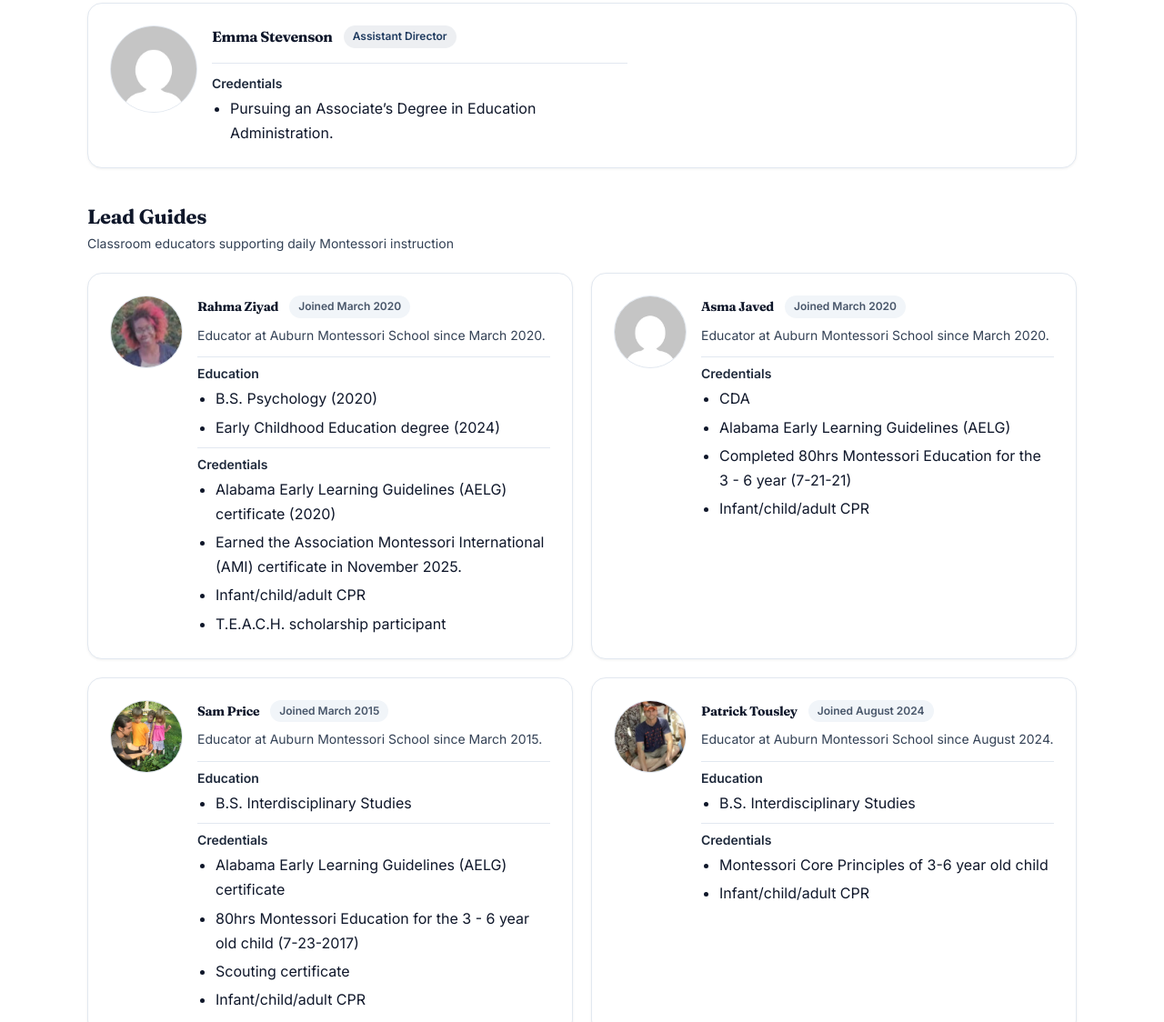
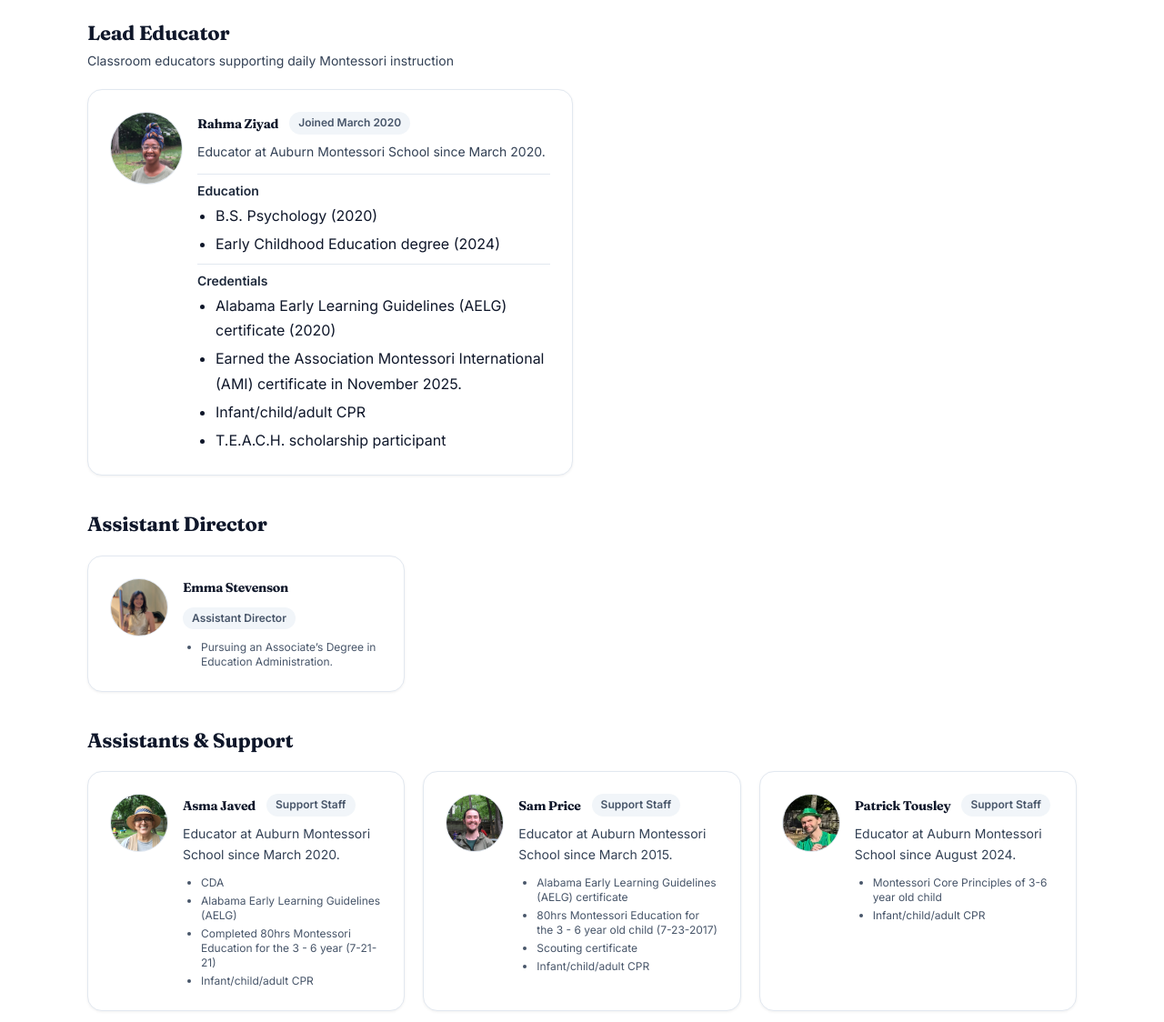
Before and after one commit to DeliciousHouse/auburn-montessori-website, an Astro site: page /educators in a window 1280 px wide. Shown: the part 1143-2267 px from the top of the page at 91% size. Built offline with nearby package versions, Linux system fonts and the light colour scheme; Astro itself is replaced by a stand-in of ours.

Commit message:
feat(educators): refresh profiles and role sections
Update educator photos and profile data, add Janice's entry, and reorganize page sections so Founder/Director, Lead Educator, Assistant Director, and Assistants & Support each show the intended staff without duplicates.

```diff
--- a/src/data/educators.json
+++ b/src/data/educators.json
@@ -10,7 +10,7 @@
       "education": [
         "B.A. Chemistry (minor in Biology and Secondary Education), University of Miami (1993)",
         "MBA (1996)",
-        "M.A. Montessori Education, St. Catherine University (2022)"
+        "MA Ed Specialization in Montessori, St. Catherine University (2022)"
       ],
       "credentialsAndTraining": [
         "Alabama Early Learning Guidelines (AELG) certificate (2019)",
@@ -38,7 +38,7 @@
       "name": "Rahma Ziyad",
       "role": "Educator",
       "since": "Joined March 2020",
-      "photo": { "src": "/images/educators/rahma-ziyad.webp", "alt": "Rahma Ziyad" },
+      "photo": { "src": "/images/educators/rahma-ziyad.png", "alt": "Rahma Ziyad" },
       "education": [
         "B.S. Psychology (2020)",
         "Early Childhood Education degree (2024)"
@@ -55,9 +55,9 @@
     },
     {
       "name": "Asma Javed",
-      "role": "Educator",
+      "role": "Support Staff",
       "since": "Joined March 2020",
-      "photo": { "src": "/images/educators/asma-javed.webp", "alt": "Asma Javed" },
+      "photo": { "src": "/images/educators/asma-javed.png", "alt": "Asma Javed" },
       "credentialsAndTraining": [
         "CDA",
         "Alabama Early Learning Guidelines (AELG)",
@@ -70,9 +70,9 @@
     },
     {
       "name": "Sam Price",
-      "role": "Educator",
+      "role": "Support Staff",
       "since": "Joined March 2015",
-      "photo": { "src": "/images/educators/sam-price.webp", "alt": "Sam Price" },
+      "photo": { "src": "/images/educators/sam-price.png", "alt": "Sam Price" },
       "education": [
         "B.S. Interdisciplinary Studies"
       ],
@@ -88,9 +88,9 @@
     },
     {
       "name": "Patrick Tousley",
-      "role": "Educator",
+      "role": "Support Staff",
       "since": "Joined August 2024",
-      "photo": { "src": "/images/educators/patrick-tousley.webp", "alt": "Patrick Tousley" },
+      "photo": { "src": "/images/educators/patrick-tousley.png", "alt": "Patrick Tousley" },
       "education": [
         "B.S. Interdisciplinary Studies"
       ],
@@ -105,7 +105,8 @@
     {
       "name": "Emma Stevenson",
       "role": "Assistant Director",
-      "photo": { "src": "/images/educators/emma-stevenson.webp", "alt": "Emma Stevenson" },
+      "since": "Joined March 2024",
+      "photo": { "src": "/images/educators/emma-stevenson.png", "alt": "Emma Stevenson" },
       "credentialsAndTraining": [
         "Pursuing an Associate’s Degree in Education Administration."
       ]
@@ -113,7 +114,22 @@
     {
       "name": "Maci DeMoras",
       "role": "Support Staff",
+      "photo": { "src": "/images/educators/maci-demoras.png", "alt": "Maci DeMoras" },
       "bio": [ "Support staff at Auburn Montessori School." ]
+    },
+    {
+      "name": "Janice Szgar",
+      "role": "Support Staff",
+      "since": "Joined November 2025",
+      "photo": { "src": "/images/educators/janice-segar.png", "alt": "Janice Szgar" },
+      "education": [
+        "Master of Public Administration (MPA)",
+        "Pursuing a PhD in EFLT (Educational Foundations, Leadership, and Technology) at Auburn University"
+      ],
+      "bio": [
+        "An educator with a strong interest in child-centered learning and environmental education, Janice is currently supporting students in a Montessori environment that fosters curiosity and independence through inquiry-based learning.",
+        "Her experience also includes serving as the Lead Teacher for Grade 3 at Auburn Classical Academy, where she supported students' academic growth through engaging, inquiry-based instruction."
+      ]
     }
   ]
 }
--- a/src/pages/educators.astro
+++ b/src/pages/educators.astro
@@ -8,13 +8,16 @@ const educators = educatorsData.educators as Educator[];
 import ExternalLink from '../components/ExternalLink.astro';
 
 const leadership = educators.filter((e) =>
-  e.role?.toLowerCase().includes('director') || e.role?.toLowerCase().includes('founder')
+  e.role?.toLowerCase().includes('founder')
+);
+const assistantDirectors = educators.filter((e) =>
+  e.role === 'Assistant Director'
 );
 const guides = educators.filter((e) =>
   e.role === 'Educator'
 );
 const support = educators.filter((e) =>
-  e.role === 'Assistant Director' || e.role === 'Support Staff'
+  e.role === 'Support Staff'
 );
 
 const getInitials = (name: string) =>
@@ -42,7 +45,7 @@ const getInitials = (name: string) =>
 
       {leadership.length > 0 && (
         <div class="mt-8">
-          <h2 id="leadership" class="section-heading">Leadership</h2>
+          <h2 id="leadership" class="section-heading">Founder/Director</h2>
           <div class="mt-4 grid gap-5">
             {leadership.map((e, idx) => (
               <article class="card card-body">
@@ -128,7 +131,7 @@ const getInitials = (name: string) =>
 
       {guides.length > 0 && (
         <div class="mt-10">
-          <h2 id="lead-guides" class="section-heading">Lead Guides</h2>
+          <h2 id="lead-guides" class="section-heading">Lead Educator</h2>
           <p class="section-subheading">Classroom educators supporting daily Montessori instruction</p>
           <div class="mt-5 grid gap-5 md:grid-cols-2">
             {guides.map((e, idx) => (
@@ -181,6 +184,57 @@ const getInitials = (name: string) =>
                         </div>
                       ) : null}
                     </div>
+                  </div>
+                </div>
+              </article>
+            ))}
+          </div>
+        </div>
+      )}
+
+      {assistantDirectors.length > 0 && (
+        <div class="mt-10">
+          <h2 id="assistant-director" class="section-heading">Assistant Director</h2>
+          <div class="mt-5 grid gap-5 md:grid-cols-2 lg:grid-cols-3">
+            {assistantDirectors.map((e) => (
+              <article class="card card-body">
+                <div class="flex flex-col gap-4 sm:flex-row sm:items-start">
+                  <div class="shrink-0">
+                    {e.photo?.src ? (
+                      <div class="media-frame h-16 w-16 rounded-full border" style="border-color: var(--color-border);">
+                        <img
+                          src={e.photo.src}
+                          alt={e.photo.alt ?? `Photo of ${e.name}`}
+                          width="64"
+                          height="64"
+                          loading="lazy"
+                          decoding="async"
+                        />
+                      </div>
+                    ) : (
+                      <div
+                        class="flex h-16 w-16 items-center justify-center rounded-full border text-sm font-bold"
+                        style="border-color: var(--color-border); background: var(--color-surface-alt); color: var(--color-primary);"
+                        aria-hidden="true"
+                      >
+                        {getInitials(e.name)}
+                      </div>
+                    )}
+                  </div>
+
+                  <div class="min-w-0 flex-1">
+                    <div class="flex flex-wrap items-center gap-3">
+                      <h3 class="text-sm font-bold" style="color: var(--color-neutral-900);">{e.name}</h3>
+                      <span class="badge">{e.role}</span>
+                    </div>
+                    {e.bio?.length ? (
+                      <p class="mt-2 text-sm leading-relaxed" style="color: var(--color-neutral-700);">{e.bio.join(' ')}</p>
+                    ) : null}
+                    {e.credentialsAndTraining?.length ? (
+                      <ul class="mt-3 list-disc space-y-1 pl-5 text-xs" style="color: var(--color-neutral-600);">
+                        {e.credentialsAndTraining.map((i) => <li>{i}</li>)}
+                      </ul>
+                    ) : null}
                   </div>
                 </div>
               </article>
```
Also changed, not shown: public/images/educators/asma-javed.png (added), public/images/educators/emma-stevenson.png (added), public/images/educators/janice-segar.png (added), public/images/educators/maci-demoras.png (added), public/images/educators/patrick-tousley.png (added), public/images/educators/rahma-ziyad.png (added), public/images/educators/sam-price.png (added).
